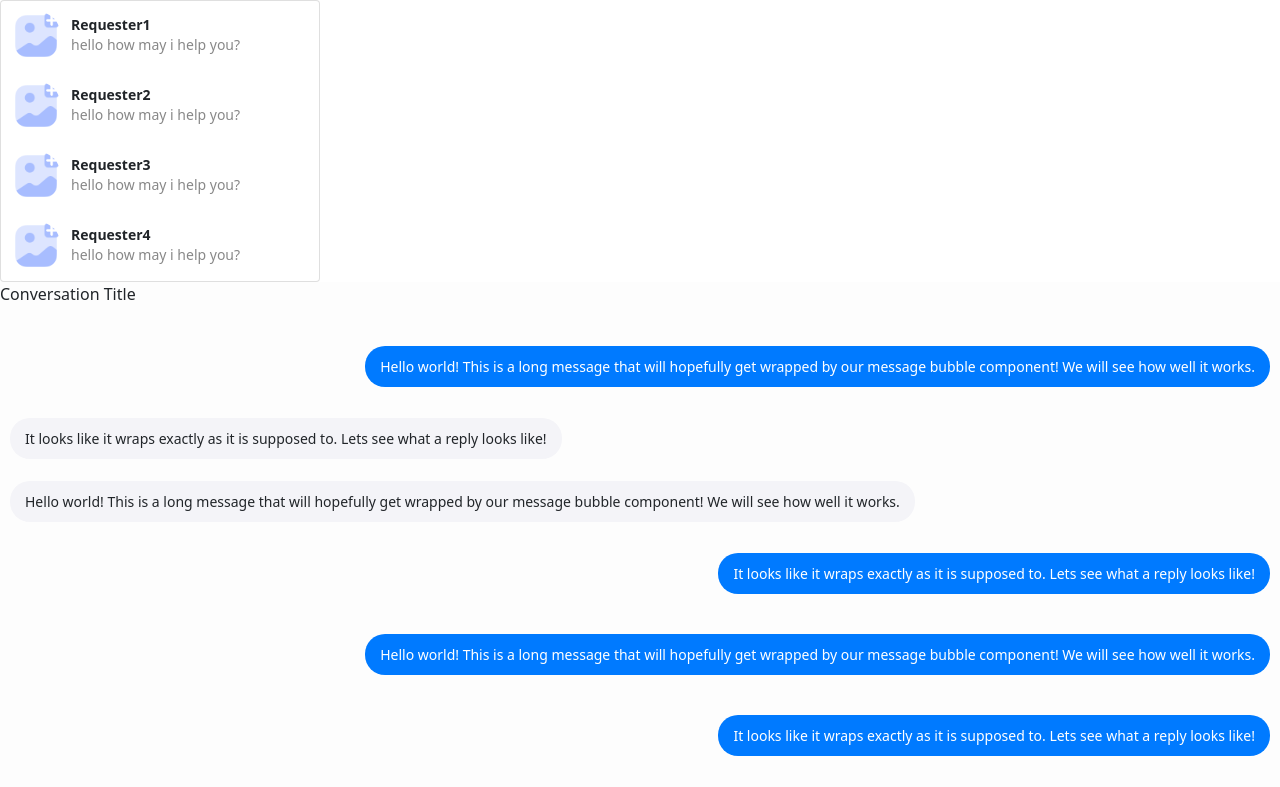
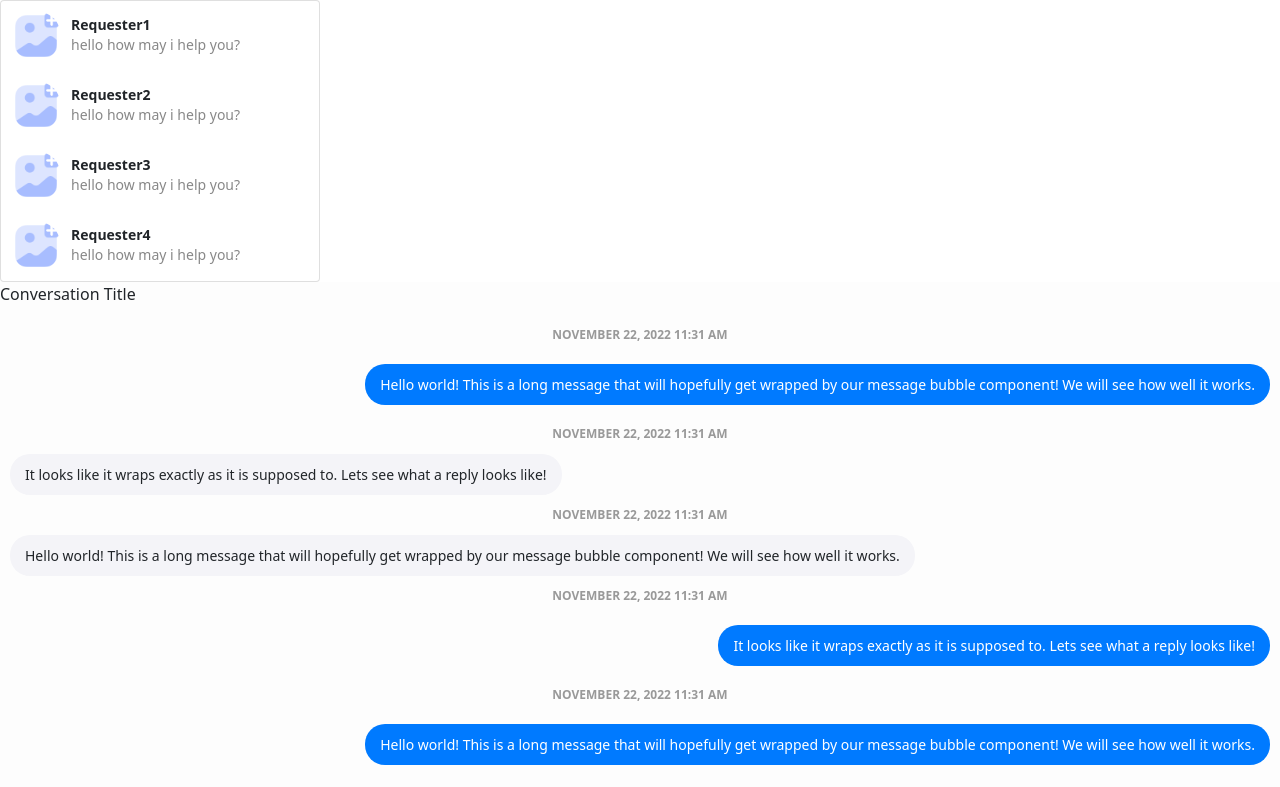
Before and after one commit to remyduijn/aid-platform, a React (Create React App) app in the folder frontend/: page /chatroom in a window 1280 px wide. Shown: the top 787 px of the page. Built offline with nearby package versions, Linux system fonts and the light colour scheme; no server answers; what react-google-maps would draw is missing.

Commit message:
moment for message time added

```diff
--- a/frontend/package.json
+++ b/frontend/package.json
@@ -14,6 +14,7 @@
     "google-map-react": "^2.2.0",
     "google-maps-react": "^2.0.6",
     "js-cookie": "^3.0.1",
+    "moment": "^2.29.4",
     "node": "^19.1.0",
     "react": "^18.2.0",
     "react-bootstrap": "^2.5.0",
--- a/frontend/src/components/chat/Chat.js
+++ b/frontend/src/components/chat/Chat.js
@@ -74,6 +74,7 @@ const Chat = (props) => {
           <Message
           key={conversation.id}
           isMine={conversation.isMine}
+          time={conversation.timestamp}
           startsSequence={true}
           endsSequence={true}
           showTimestamp={true}
--- a/frontend/src/components/chat/Messages.js
+++ b/frontend/src/components/chat/Messages.js
@@ -1,15 +1,17 @@
 import React from 'react';
 import './chat.css';
+import moment from 'moment';
 
 export default function Message(props) {
     const {
       data,
       isMine,
+      time,
       startsSequence,
       endsSequence,
       showTimestamp
     } = props;
-    const friendlyTimestamp = data.timestamp;
+    const friendlyTimestamp = moment(time).format('LLL');
     return (
       <div className={[
         'message',
```
